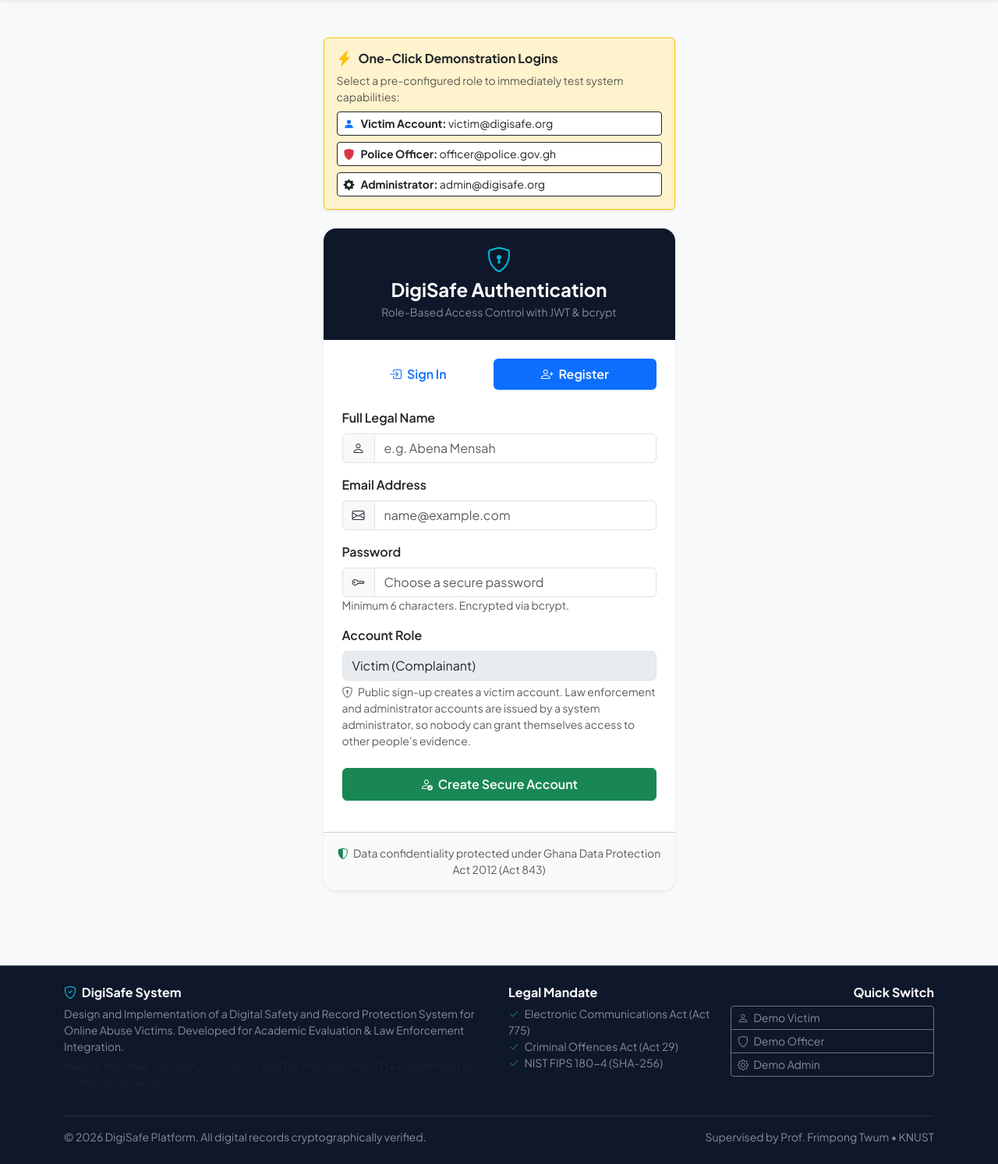
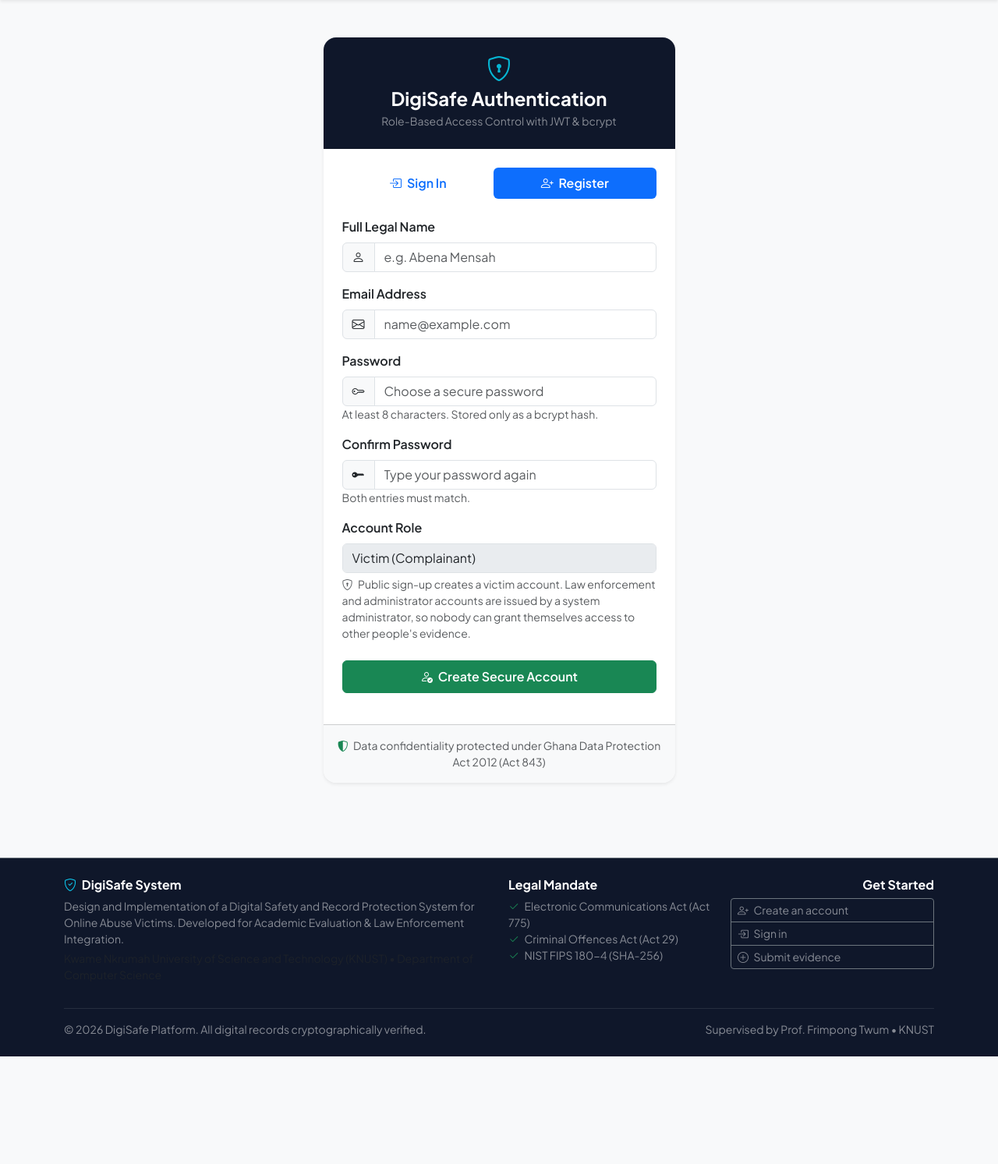
Before and after one commit to Mandella21/digisafe, a FastAPI app: page /auth in a window 1280 px wide, after a click on "Register". Shown: the part 110-1603 px from the top of the page at 78% size. After the commit the page ends 1465 px from the top, so only its background shows below. Run offline with FastAPI, Linux system fonts and the light colour scheme; parts of the project's set-up code (start-up, migrations or seed data) failed here and were passed over; some libraries are stand-ins or nearby versions.

Commit message:
Run as a real platform: empty database, real sign-up, no demo shortcuts
The platform booted with invented complainants and fabricated harassment cases,
and every page carried one-click "Demo Victim / Officer / Admin" buttons. On a
deployed site that means a visitor's first view of an evidence system is
fictional records, and anyone at all could take an administrator session in one
click.

Demonstration data is now opt-in via DIGISAFE_SEED_DEMO, default off:

- A deployment starts with an empty database and fills with people who actually
  register.
- The demo shortcuts are gated on the same flag and are not rendered at all
  rather than hidden, so they cannot be reached by reading the page source.
  demo_mode is a Jinja global, not a per-route context value - base.html wraps
  every page, and missing it on one route would silently expose the shortcuts.
- Where those shortcuts were, the homepage and footer now invite the visitor to
  create an account.

Registration is a real sign-up:

- Added Confirm Password, with live match feedback while typing rather than an
  error only on submit.
- Minimum password length raised 6 -> 8.
- Full validation on the SERVER as well as the form - name present, email shape,
  length, confirmation match, duplicate address. The browser checks are a
  convenience; anyone can POST straight to the endpoint, so the rules have to
  live server-side to mean anything.
- Error text says what to do next, in plain language.

The tests seed their own fixtures directly, so they are unaffected by the flag.
All 12 pass.

Co-Authored-By: Claude Opus 5 <noreply@anthropic.com>

```diff
--- a/main.py
+++ b/main.py
@@ -15,7 +15,11 @@ async def lifespan(app: FastAPI):
     # Startup: Ensure tables & seed data exist
     Base.metadata.create_all(bind=engine)
     ensure_schema()
-    seed_database()
+    if settings.SEED_DEMO_DATA:
+        seed_database()
+        print("Demonstration data seeded (DIGISAFE_SEED_DEMO is on).")
+    else:
+        print("Running with a real, empty database. Users are created by signing up.")
     # Load the trained scikit-learn models once, up front, so the first victim
     # to submit evidence does not pay the model-loading latency (Section 3.10,
     # Performance: submissions must respond within three seconds).
--- a/static/js/app.js
+++ b/static/js/app.js
@@ -112,12 +112,25 @@ if (registerForm) {
         const full_name = document.getElementById("regName").value.trim();
         const email = document.getElementById("regEmail").value.trim();
         const password = document.getElementById("regPassword").value;
+        const confirm = document.getElementById("regPasswordConfirm").value;
         const role = document.getElementById("regRole").value;
+
+        if (password !== confirm) {
+            showToast("Those two passwords are different. Please retype them.", "error");
+            document.getElementById("regPasswordConfirm").focus();
+            return;
+        }
+        if (password.length < 8) {
+            showToast("Please choose a password of at least 8 characters.", "error");
+            document.getElementById("regPassword").focus();
+            return;
+        }
+
         try {
             const res = await fetch("/api/auth/register", {
                 method: "POST",
                 headers: { "Content-Type": "application/json" },
-                body: JSON.stringify({ full_name, email, password, role })
+                body: JSON.stringify({ full_name, email, password, confirm_password: confirm, role })
             });
             const data = await res.json();
             if (res.ok) {
@@ -185,7 +198,7 @@ async function loadMyEvidence() {
     const emptyAlert = document.getElementById("noEvidenceAlert");
     if (!container) return;
     if (!token) {
-        container.innerHTML = `<div class="col-12 text-center py-5"><p class="text-muted">You are not signed in.</p><button class="btn btn-primary btn-sm" onclick="quickLogin('victim')">Sign In as Demo Victim</button></div>`;
+        container.innerHTML = `<div class="col-12 text-center py-5"><p class="text-muted">You are not signed in.</p><a class="btn btn-primary btn-sm" href="/auth">Sign in or create an account</a></div>`;
         return;
     }
     try {
@@ -465,3 +478,24 @@ function escapeHtml(str) {
     if (!str) return "";
     return str.replace(/&/g, "&amp;").replace(/</g, "&lt;").replace(/>/g, "&gt;").replace(/"/g, "&quot;").replace(/'/g, "&#039;");
 }
+
+// Live confirm-password feedback on the registration form.
+const regPwd = document.getElementById("regPassword");
+const regPwdConfirm = document.getElementById("regPasswordConfirm");
+const regPwdMatch = document.getElementById("regPasswordMatch");
+if (regPwd && regPwdConfirm && regPwdMatch) {
+    const checkMatch = () => {
+        if (!regPwdConfirm.value) {
+            regPwdMatch.textContent = "Both entries must match.";
+            regPwdMatch.className = "text-muted";
+        } else if (regPwd.value === regPwdConfirm.value) {
+            regPwdMatch.textContent = "Passwords match.";
+            regPwdMatch.className = "text-success";
+        } else {
+            regPwdMatch.textContent = "Passwords do not match yet.";
+            regPwdMatch.className = "text-danger";
+        }
+    };
+    regPwd.addEventListener("input", checkMatch);
+    regPwdConfirm.addEventListener("input", checkMatch);
+}
--- a/templates/auth.html
+++ b/templates/auth.html
@@ -7,7 +7,12 @@
     <div class="row justify-content-center">
         <div class="col-md-7 col-lg-5">
 
-            <!-- Fast Switch Card for Examiners -->
+            {% if demo_mode %}
+            <!--
+              Shown only when DIGISAFE_SEED_DEMO is on. On a live deployment these
+              buttons would hand any visitor an administrator session, so the
+              server does not render them at all rather than merely hiding them.
+            -->
             <div class="card border-warning shadow-sm mb-4 bg-warning-subtle">
                 <div class="card-body py-3">
                     <div class="d-flex align-items-center gap-2 mb-2">
@@ -28,6 +33,7 @@
                     </div>
                 </div>
             </div>
+            {% endif %}
 
             <div class="card border-0 shadow-sm rounded-4 overflow-hidden">
                 <div class="card-header bg-navy text-white text-center py-4">
@@ -110,9 +116,18 @@
                                     <label class="form-label fw-semibold">Password</label>
                                     <div class="input-group">
                                         <span class="input-group-text"><i class="bi bi-key"></i></span>
-                                        <input type="password" id="regPassword" class="form-control" placeholder="Choose a secure password" required minlength="6">
+                                        <input type="password" id="regPassword" class="form-control" placeholder="Choose a secure password" required minlength="8" autocomplete="new-password">
                                     </div>
-                                    <small class="text-muted">Minimum 6 characters. Encrypted via bcrypt.</small>
+                                    <small class="text-muted">At least 8 characters. Stored only as a bcrypt hash.</small>
+                                </div>
+
+                                <div class="mb-3">
+                                    <label class="form-label fw-semibold">Confirm Password</label>
+                                    <div class="input-group">
+                                        <span class="input-group-text"><i class="bi bi-key-fill"></i></span>
+                                        <input type="password" id="regPasswordConfirm" class="form-control" placeholder="Type your password again" required minlength="8" autocomplete="new-password">
+                                    </div>
+                                    <small id="regPasswordMatch" class="text-muted">Both entries must match.</small>
                                 </div>
 
                                 <div class="mb-4">
--- a/templates/base.html
+++ b/templates/base.html
@@ -139,12 +139,21 @@
                     </ul>
                 </div>
                 <div class="col-md-3 text-md-end">
+                    {% if demo_mode %}
                     <h6 class="text-white fw-bold">Quick Switch</h6>
                     <div class="btn-group-vertical btn-group-sm w-100">
                         <button class="btn btn-outline-secondary text-start text-white-50" onclick="quickLogin('victim')"><i class="bi bi-person me-1"></i> Demo Victim</button>
                         <button class="btn btn-outline-secondary text-start text-white-50" onclick="quickLogin('officer')"><i class="bi bi-shield me-1"></i> Demo Officer</button>
                         <button class="btn btn-outline-secondary text-start text-white-50" onclick="quickLogin('admin')"><i class="bi bi-gear me-1"></i> Demo Admin</button>
                     </div>
+                    {% else %}
+                    <h6 class="text-white fw-bold">Get Started</h6>
+                    <div class="btn-group-vertical btn-group-sm w-100">
+                        <a class="btn btn-outline-secondary text-start text-white-50" href="/auth"><i class="bi bi-person-plus me-1"></i> Create an account</a>
+                        <a class="btn btn-outline-secondary text-start text-white-50" href="/auth"><i class="bi bi-box-arrow-in-right me-1"></i> Sign in</a>
+                        <a class="btn btn-outline-secondary text-start text-white-50" href="/submit"><i class="bi bi-plus-circle me-1"></i> Submit evidence</a>
+                    </div>
+                    {% endif %}
                 </div>
             </div>
             <hr class="border-secondary my-3">
```
Also changed, not shown: core/config.py (+12 -0 lines), routers/auth.py (+25 -0 lines), routers/pages.py (+9 -0 lines), schemas/auth.py (+7 -1 lines), templates/index.html (+19 -0 lines).
